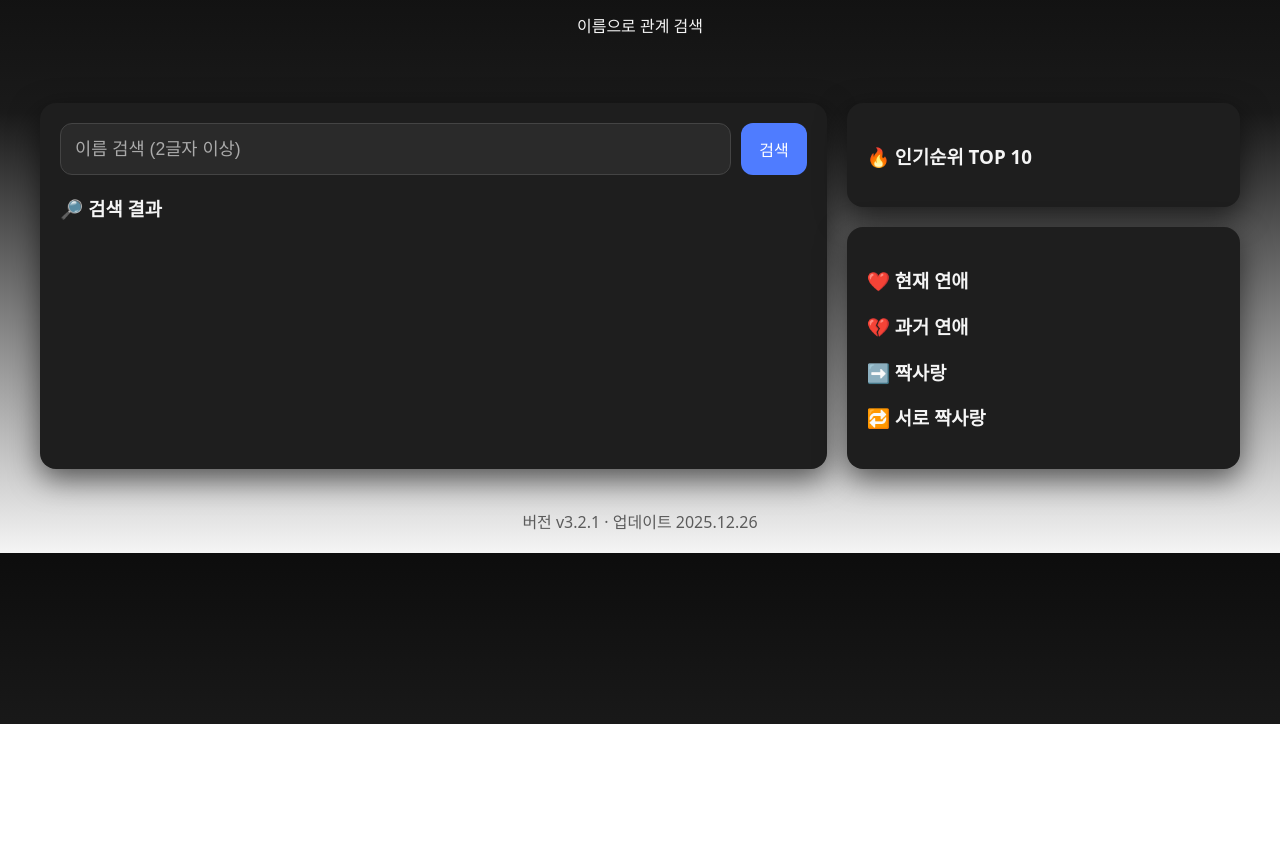
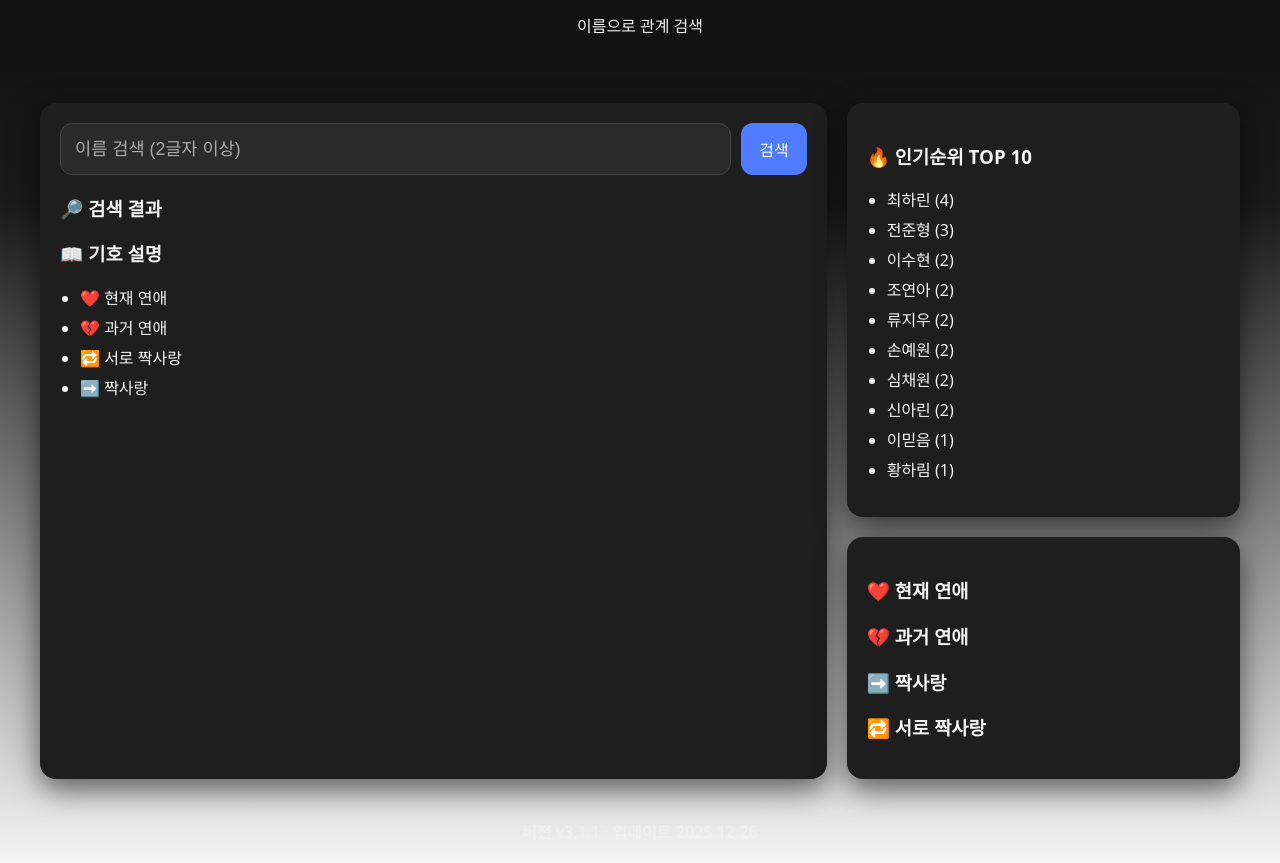
Before and after one commit to ak54656867/love-search, a plain HTML site: page index.html in a window 1280 px wide. Shown: the part 76-939 px from the top of the page. Before the commit the page ends 800 px from the top, so only its background shows below. Drawn offline with Linux system fonts and the light colour scheme.

Commit message:
Update index.html

```diff
--- a/index.html
+++ b/index.html
@@ -108,8 +108,7 @@ li {
 footer {
   text-align:center;
   padding:20px;
-  color:#000000; /* 글씨 검정으로 변경 */
-  opacity:0.6;
+  opacity:.6;
 }
 </style>
 </head>
@@ -136,6 +135,13 @@ footer {
     <h3>🔎 검색 결과</h3>
     <ul id="result"></ul>
 
+    <h3>📖 기호 설명</h3>
+    <ul>
+      <li>❤️ 현재 연애</li>
+      <li>💔 과거 연애</li>
+      <li>🔁 서로 짝사랑</li>
+      <li>➡️ 짝사랑</li>
+    </ul>
   </div>
 
   <!-- 사이드 -->
@@ -163,7 +169,7 @@ footer {
 </div>
 
 <footer>
-  버전 v3.2.1 · 업데이트 2025.12.26
+  버전 v3.1.1 · 업데이트 2025.12.26
 </footer>
 
 <script>
@@ -190,7 +196,16 @@ const relations = [
   {from:"장건우",to:"신아린",type:"crush"},
   {from:"박다온",to:"정연재",type:"breakup"},
   {from:"권희현",to:"박다온",type:"breakup"},
-  {from:"김동윤",to형",type:"crush"},
+  {from:"김동윤",to:"황하림",type:"crush"},
+  {from:"방훈테",to:"류지우",type:"crush"},
+  {from:"민효주",to:"전준형",type:"crush"},
+  {from:"민효주",to:"양제현",type:"crush"},
+  {from:"민효주",to:"장건우",type:"crush"},
+  {from:"민효주",to:"김도엽",type:"crush"},
+  {from:"이서윤",to:"전준형",type:"crush"},
+  {from:"류지우",to:"김정훈",type:"crush"},
+  {from:"이서윤",to:"정유준",type:"crush"},
+  {from:"문효진",to:"전준형",type:"crush"},
   {from:"허동하",to:"손예원",type:"crush"},
   {from:"김준우",to:"최하린",type:"crush"},
   {from:"김가영",to:"노무현",type:"crush"},
```
